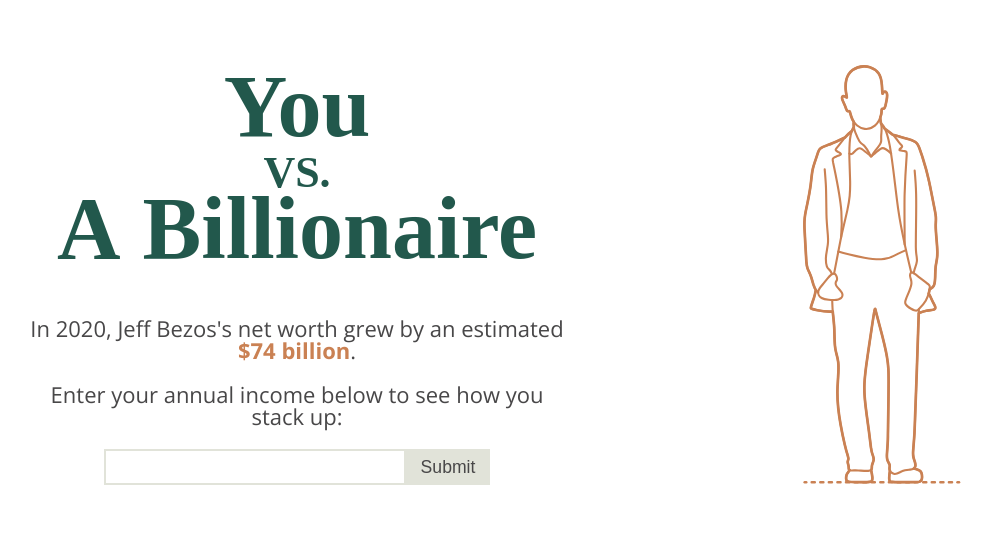
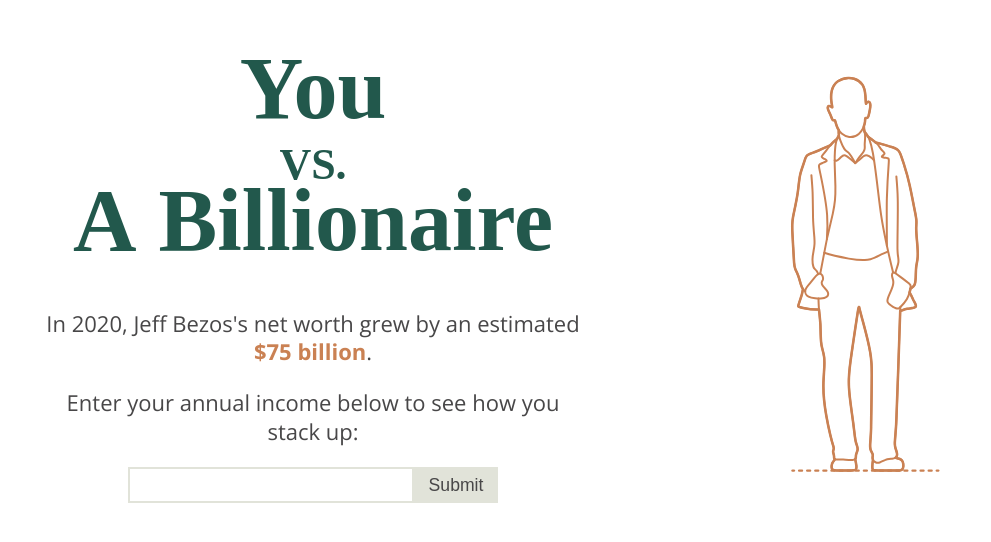
Before and after one commit to joegelay/you-vs-a-billionaire, a React (Create React App) app: page / in a window 1280 px wide. Shown: the part 126-668 px from the top of the page, without its empty margins (55-1046 px from the left). Built offline with nearby package versions, Linux system fonts and the light colour scheme; a web font is replaced by a local one.

Commit message:
complete first draft of front page styling

```diff
--- a/src/App.css
+++ b/src/App.css
@@ -38,7 +38,7 @@
 .row {
   display: flex;
   flex-direction: row;
-  flex-wrap: wrap;
+  flex-wrap: wrap-reverse;
   width: 100%;
 }
 
@@ -78,13 +78,17 @@
   align-items: center;
   justify-content: center;
   min-height: 100vh;
-  width: 90%;
+  width: 85%;
   background-color: var(--gray-color);
 }
 
 p {
   margin-bottom: 1rem;
   color: var(--dark-gray-color);
+}
+
+.opening-blurb {
+  line-height: 1.3;
 }
 
 header {
@@ -101,6 +105,7 @@
 
 header > p {
   font-size: 2rem;
+  margin-top: 10px;
   margin-bottom: -10px;
   color: var(--green-color);
 }
@@ -147,3 +152,7 @@
   font-weight: bold;
   color: var(--orange-color);
 }
+
+#bezos-svg {
+  min-width: 475px;
+}
--- a/src/components/PageOne.js
+++ b/src/components/PageOne.js
@@ -25,10 +25,10 @@
             <h1>A&nbsp;Billionaire</h1>
           </header>
 
-          <div className="flex-column">
+          <div className="flex-column opening-blurb">
             <p>
               In 2020, Jeff Bezos's net worth grew by an estimated{" "}
-              <strong>$74&nbsp;billion</strong>.
+              <strong>$75&nbsp;billion</strong>.
             </p>
 
             <p>Enter your annual income below to see how you stack&nbsp;up:</p>
@@ -56,7 +56,7 @@
           </div>
         </div>
         <div className="column flex-column">
-          <img src={Bezos} alt="Jeff Bezos" />
+          <img id="bezos-svg" src={Bezos} alt="Jeff Bezos" />
         </div>
       </div>
     </div>
```
